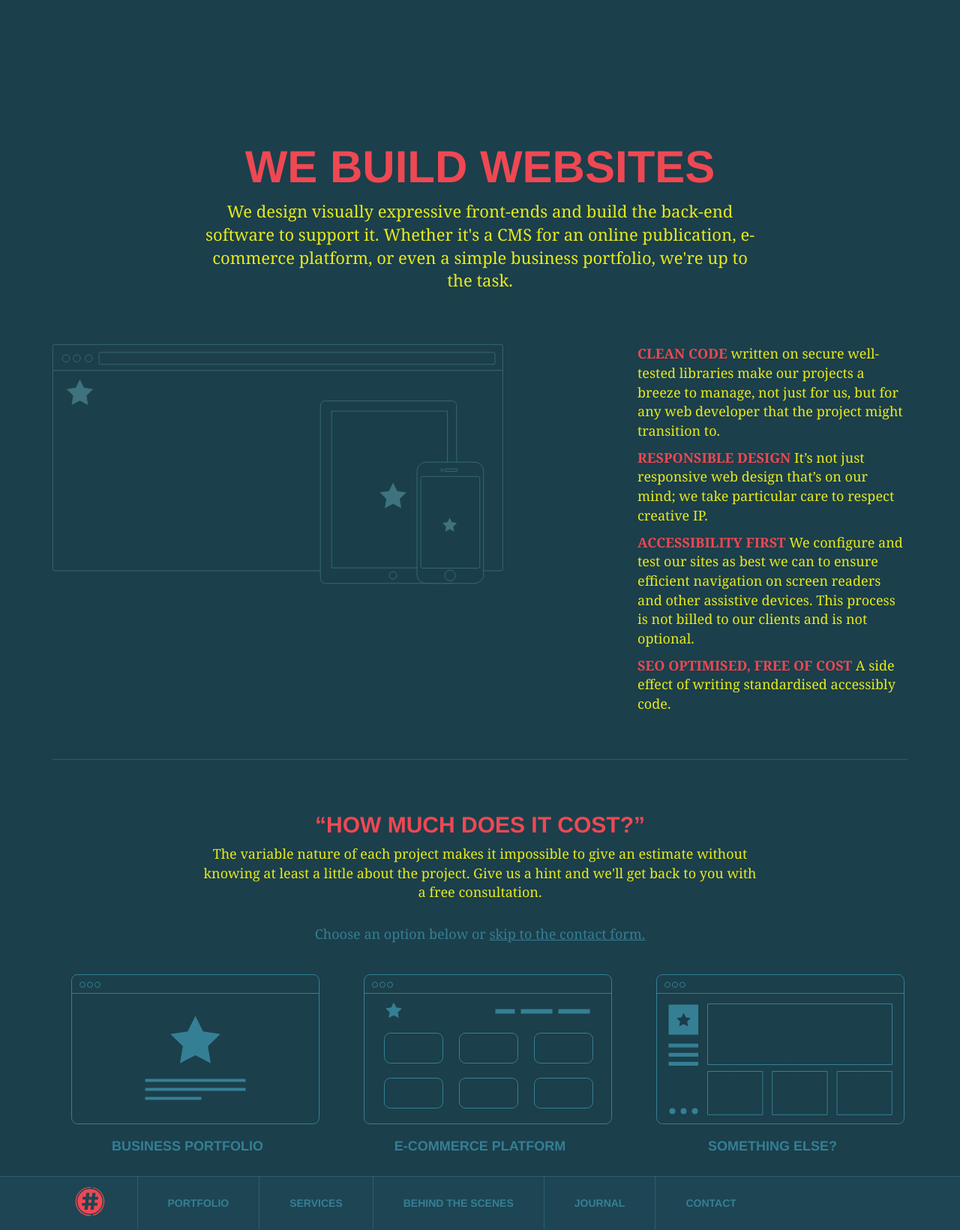
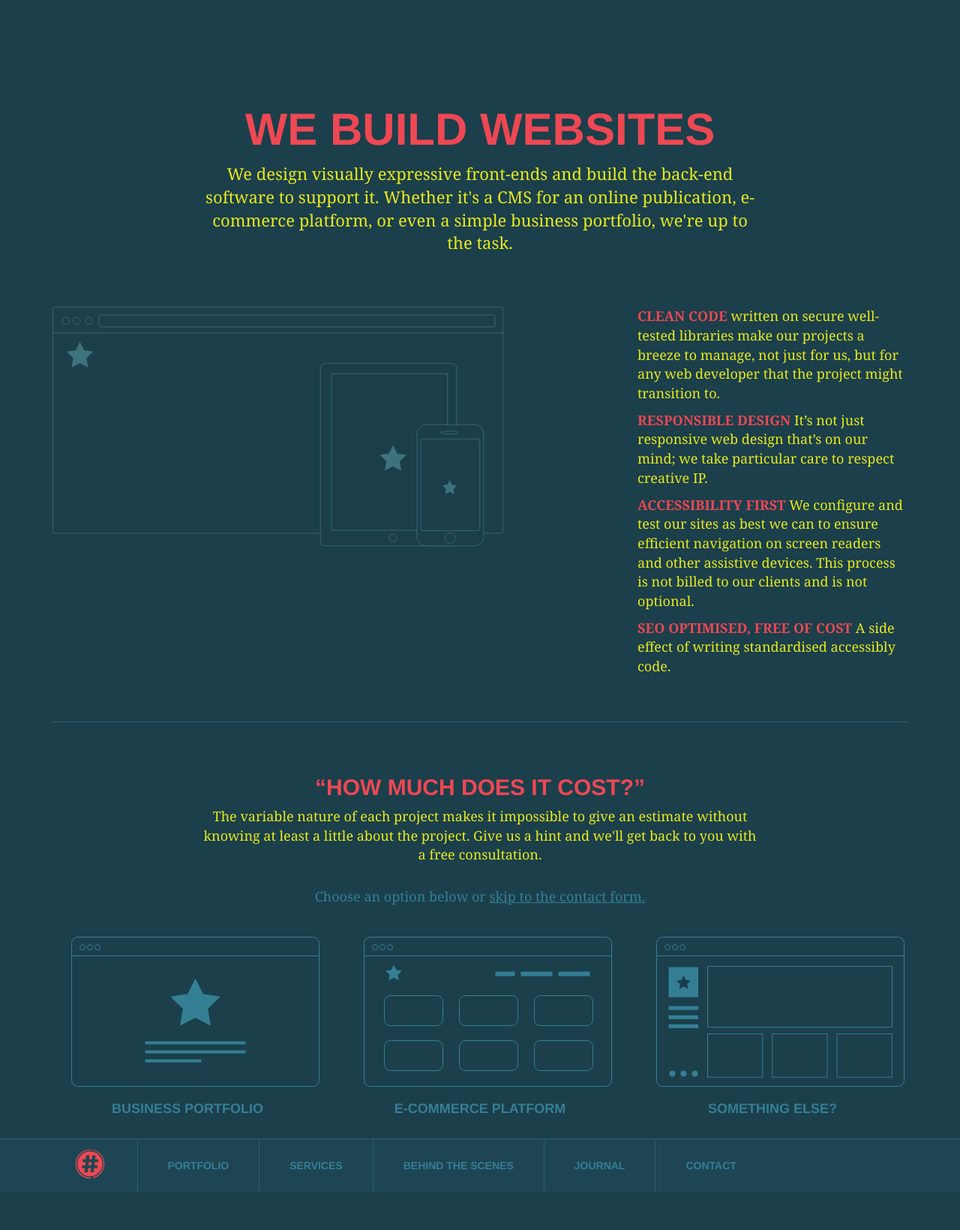
Before and after one commit to HashCookies/hashcookies.github.io, a Jekyll site: the page built from services.html, in a window 1280 px wide. Shown: the whole page at 75% size. Built offline with Jekyll 4.4.1, drawn with Linux system fonts in a browser that asks for light colours; nearby versions of some CDN libraries; comment, search, counter and statistics services are not loaded; after the commit the page ends 1590 px from its top, so only the background shows below that.

Commit message:
Fixing margin on title #services block

```diff
--- a/_sass/_style.scss
+++ b/_sass/_style.scss
@@ -409,7 +409,7 @@ body.light-bg {
 	background: $dark;
 	.services-block {
 		margin-bottom: 50px;
-		margin-top: 50px;
+		margin-top: 0px;
 	}
 	.intro-section {
 		margin-bottom: 50px;
@@ -480,7 +480,7 @@ body.light-bg {
 }
 
 #services-block-1 {
-	padding-top: 50px;
+	padding-top: 0px;
 	.copy-block {
 		margin-bottom: 50px;
 	}
```
